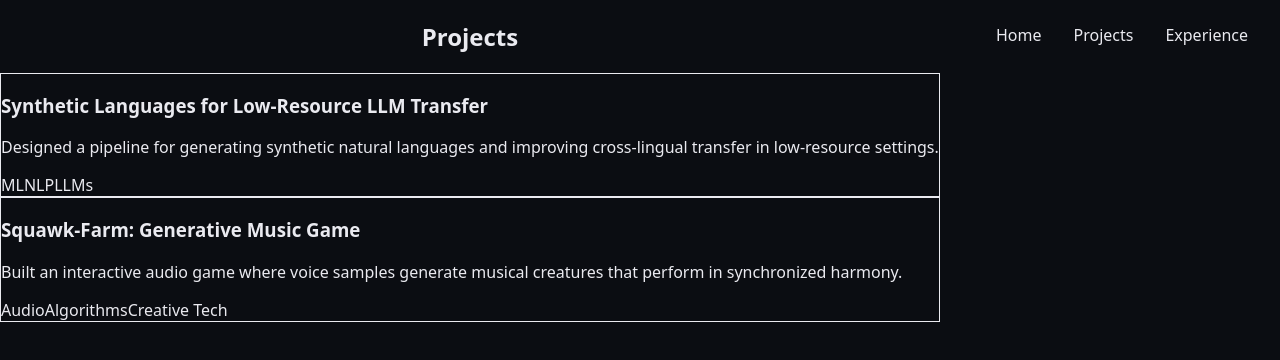
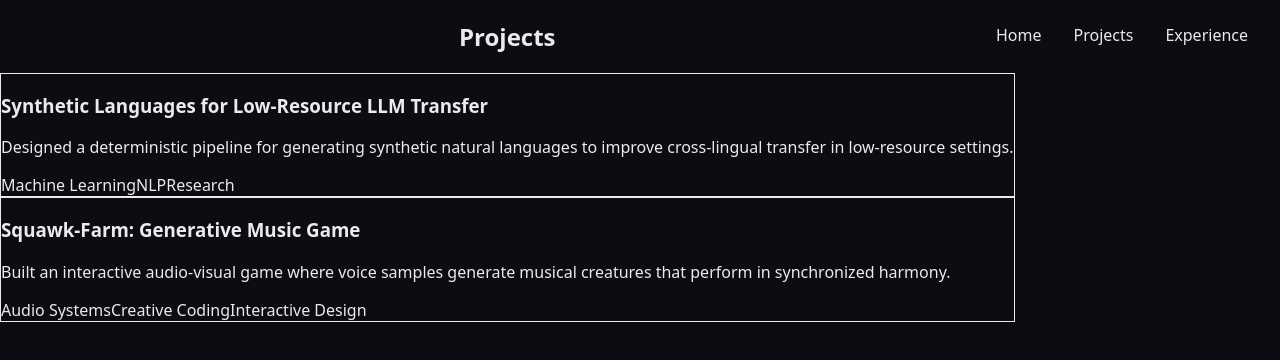
Before and after one commit to kaylirequenez/portfolio, a React (Vite) app: page /projects in a window 1280 px wide. Shown: the top 360 px of the page. Built offline with nearby package versions, Linux system fonts and the light colour scheme.

Commit message:
adds role callout under avatar

```diff
--- a/src/components/avatar/NamePlate.tsx
+++ b/src/components/avatar/NamePlate.tsx
@@ -32,7 +32,7 @@ export default function NamePlate({ name, headline }: NamePlateProps) {
         color="#5EE6D6"
         anchorX="center"
         anchorY="middle"
-        position={[0, 0.115, -0.01]}
+        position={[0, 0.05, -0.01]}
         material={
           new THREE.MeshBasicMaterial({
             transparent: true,
@@ -50,7 +50,7 @@ export default function NamePlate({ name, headline }: NamePlateProps) {
         color="#EAEAF0"
         anchorX="center"
         anchorY="middle"
-        position={[0, 0.14, 0]}
+        position={[0, 0.08, 0]}
       >
         {name.toUpperCase()}
       </Text>
@@ -63,7 +63,7 @@ export default function NamePlate({ name, headline }: NamePlateProps) {
         color="#8F94AA"
         anchorX="center"
         anchorY="middle"
-        position={[0, -0.1, 0]}
+        position={[0, -0.21, 0]}
       >
         {headline}
       </Text>
--- /dev/null
+++ b/src/components/avatar/RoleCallout.tsx
@@ -0,0 +1,86 @@
+import { Text } from "@react-three/drei";
+import { useFrame, useThree } from "@react-three/fiber";
+import { useRef, useState } from "react";
+import * as THREE from "three";
+import type { RoleFacet } from "../../data/profile";
+
+type RoleCalloutProps = {
+  roles: RoleFacet[];
+};
+
+// seconds
+const IN = 2.5;
+const HOLD = 5.0;
+const OUT = 2.5;
+const GAP = 1.5;
+const TOTAL = IN + HOLD + OUT + GAP;
+const MIN_SCALE = 0.8;
+
+export default function RoleCallout({ roles }: RoleCalloutProps) {
+  const groupRef = useRef<THREE.Group>(null);
+  const textRef = useRef<THREE.Mesh>(null);
+  const { camera, clock } = useThree();
+
+  const [index, setIndex] = useState(0);
+  const startTime = useRef(clock.getElapsedTime());
+
+  useFrame(() => {
+    if (!groupRef.current || !textRef.current) return;
+
+    // billboard
+    groupRef.current.lookAt(camera.position);
+
+    const now = clock.getElapsedTime();
+    const t = now - startTime.current;
+
+    let opacity = 0;
+    let scale = MIN_SCALE;
+
+    if (t < IN) {
+      // zoom in
+      const k = THREE.MathUtils.smoothstep(t / IN, 0, 1);
+      opacity = k;
+      scale = THREE.MathUtils.lerp(MIN_SCALE, 1, k);
+    } else if (t < IN + HOLD) {
+      // hold
+      opacity = 1;
+      scale = 1;
+    } else if (t < IN + HOLD + OUT) {
+      // zoom out
+      const k = THREE.MathUtils.smoothstep((t - IN - HOLD) / OUT, 0, 1);
+      opacity = 1 - k;
+      scale = THREE.MathUtils.lerp(1, MIN_SCALE, k);
+    } else {
+      // gap
+      opacity = 0;
+      scale = MIN_SCALE;
+    }
+
+    groupRef.current.scale.setScalar(scale);
+    (textRef.current.material as THREE.MeshBasicMaterial).opacity = opacity;
+
+    // advance role only after full cycle
+    if (t > TOTAL) {
+      startTime.current = now;
+      setIndex((i) => (i + 1) % roles.length);
+    }
+  });
+
+  return (
+    <group ref={groupRef} position={[0, -1.5, 0.25]}>
+      <Text
+        ref={textRef}
+        font="/VT323-Regular.ttf"
+        fontSize={0.16}
+        letterSpacing={0.04}
+        color="#D6DAE8"
+        anchorX="center"
+        anchorY="middle"
+        material-transparent
+        material-opacity={0}
+      >
+        {roles[index].title}
+      </Text>
+    </group>
+  );
+}
--- a/src/data/profile.ts
+++ b/src/data/profile.ts
@@ -1,5 +1,13 @@
-export type SkillBadge = { label: string; emoji?: string };
-export type Stat = { label: string; value: number; note?: string };
+// =====================
+// Types
+// =====================
+
+export type RoleFacet = {
+  id: string;
+  title: string;
+  description: string;
+  highlights: string[];
+};
 
 export type Project = {
   title: string;
@@ -7,57 +15,102 @@ export type Project = {
   tags: string[];
 };
 
+export type Experience = {
+  company: string;
+  role: string;
+  description: string;
+};
+
+// =====================
+// Profile
+// =====================
+
 export const profile = {
   name: "Kayli Requenez",
-  role: "Computer Science & Engineering @ MIT",
-  tagline: "ML · Systems · Creative Technology",
-  about:
-    "I build intelligent systems and creative software at the intersection of machine learning, engineering, and music.",
-  links: {
-    github: "https://github.com/kaylirequenez",
-    linkedin: "https://linkedin.com/in/kaylirequenez",
-    email: "kayli195@mit.edu",
+
+  identity: {
+    title: "Creative Technologist",
+    description:
+      "I design intelligent, expressive systems at the intersection of music, machine learning, and software engineering.",
   },
 
   hero: {
-    headline: "Creative Technologist",
-    subheadline: "ML · Systems · Music Tech",
-    classLine: "Class: Creative Technologist • Specialty: Music + ML",
-
-    orbitBadges: [
-      { emoji: "🧠", label: "Machine Learning" },
-      { emoji: "🎵", label: "Music Tech" },
-      { emoji: "🗣️", label: "NLP / LLMs" },
-      { emoji: "🖥️", label: "Systems" },
-      { emoji: "✨", label: "Creative Coding" },
-      { emoji: "🔊", label: "Audio" },
+    roleFacets: [
+      {
+        id: "audio-systems",
+        title: "Audio Systems Engineer",
+        description:
+          "I design musical systems that translate theory, composition, and human intuition into expressive software.",
+        highlights: [
+          "Music Theory & Composition",
+          "Audio System Design",
+          "Creative Tooling & IDEs",
+          "Audio–Visual Systems",
+        ],
+      },
+      {
+        id: "ml-systems",
+        title: "Machine Learning Systems Engineer",
+        description:
+          "I build and reason about machine learning systems, with a research focus on language and structured learning problems.",
+        highlights: [
+          "Machine Learning",
+          "Language & NLP Systems",
+          "Model Reasoning",
+          "Applied Research",
+        ],
+      },
+      {
+        id: "distributed-systems",
+        title: "Distributed Systems Engineer",
+        description:
+          "I design resilient systems under real-world constraints like limited bandwidth, latency, and partial failure.",
+        highlights: [
+          "Distributed Systems",
+          "Fault Tolerance",
+          "Systems Engineering",
+          "Resource-Constrained Design",
+        ],
+      },
+      {
+        id: "user-centered",
+        title: "User-Centered Software Engineer",
+        description:
+          "I make engineering decisions grounded in real user behavior, product goals, and long-term system usability.",
+        highlights: [
+          "Customer-Driven Design",
+          "Observability & Metrics",
+          "Product Thinking",
+          "Technical Communication",
+        ],
+      },
+      {
+        id: "visual-interactive",
+        title: "Visual & Interactive Systems Designer",
+        description:
+          "I create generative visuals and interactive interfaces that make complex systems intuitive and engaging.",
+        highlights: [
+          "Three.js",
+          "p5.js",
+          "Interactive Visualization",
+          "Creative Coding",
+        ],
+      },
     ],
-
-    stats: [
-      { label: "Machine Learning", value: 4 },
-      { label: "Music Technology", value: 5 },
-      { label: "Systems Engineering", value: 4 },
-      { label: "Creative Coding", value: 5 },
-    ],
-  },
-
-  avatar: {
-    type: "placeholder" as "placeholder" | "image" | "three",
-    imageSrc: "/avatar.png",
   },
 
   projects: [
     {
       title: "Synthetic Languages for Low-Resource LLM Transfer",
       description:
-        "Designed a pipeline for generating synthetic natural languages and improving cross-lingual transfer in low-resource settings.",
-      tags: ["ML", "NLP", "LLMs"],
+        "Designed a deterministic pipeline for generating synthetic natural languages to improve cross-lingual transfer in low-resource settings.",
+      tags: ["Machine Learning", "NLP", "Research"],
     },
     {
       title: "Squawk-Farm: Generative Music Game",
       description:
-        "Built an interactive audio game where voice samples generate musical creatures that perform in synchronized harmony.",
-      tags: ["Audio", "Algorithms", "Creative Tech"],
+        "Built an interactive audio-visual game where voice samples generate musical creatures that perform in synchronized harmony.",
+      tags: ["Audio Systems", "Creative Coding", "Interactive Design"],
     },
   ],
 
@@ -66,13 +119,13 @@ export const profile = {
       company: "Amazon",
       role: "Software Development Engineer Intern",
       description:
-        "Built and shipped features for the Elastic Container Service Console team, improving observability and developer experience.",
+        "Built user-facing features for the ECS Console, focusing on observability, metrics, and customer-driven design decisions.",
     },
     {
       company: "MIT",
       role: "Music Coding Website Researcher & Developer",
       description:
-        "Developed a modular React-based IDE to teach students to code with music, used by MIT's Music Technology course.",
+        "Developed a custom IDE for teaching students to code with music, combining audio systems, visuals, and pedagogy.",
     },
   ],
 };
--- a/src/scene/Avatar.tsx
+++ b/src/scene/Avatar.tsx
@@ -70,7 +70,7 @@ const Avatar = ({ mainView, onAvatarClick, ...props }: AvatarProps) => {
   const visualCenterX = -centerX * (viewport.width > 6 ? 0.02 : 0);
 
   const { position } = useSpring({
-    position: mainView ? [visualCenterX, -1, 0] : [leftHalfCenterX, -1, 0],
+    position: mainView ? [visualCenterX, -1.2, 0] : [leftHalfCenterX, -1, 0],
     config: { mass: 1, tension: 120, friction: 14 },
   });
 
--- a/src/scene/Scene.tsx
+++ b/src/scene/Scene.tsx
@@ -4,6 +4,8 @@ import "./Scene.css";
 import { Suspense, useEffect, useState } from "react";
 import NamePlate from "../components/avatar/NamePlate";
 import { profile } from "../data/profile";
+import RoleCallout from "../components/avatar/RoleCallout";
+
 function CameraController() {
   const { camera } = useThree();
   useEffect(() => {
@@ -39,7 +41,18 @@ export default function AvatarScene() {
             <Avatar mainView={mainView} onAvatarClick={handleAvatarClick} />
 
             {mainView && (
-              <NamePlate name={profile.name} headline={profile.hero.headline} />
+              <>
+                {/* Name above avatar */}
+                <NamePlate
+                  name={profile.name}
+                  headline={profile.identity.title}
+                />
+
+                {/* Main Roles */}
+                <RoleCallout roles={profile.hero.roleFacets} />
+
+                {/* Click instruction below avatar */}
+              </>
             )}
           </group>
         </Suspense>
```
